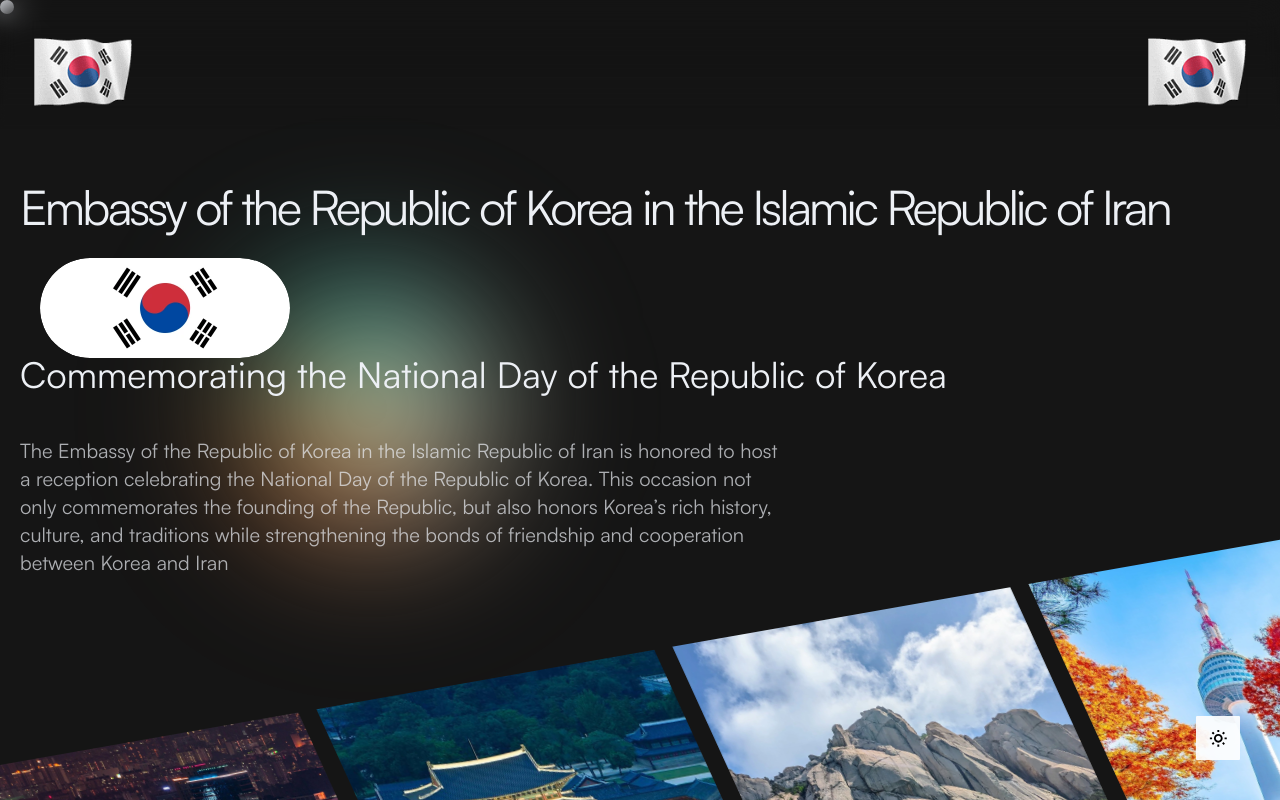
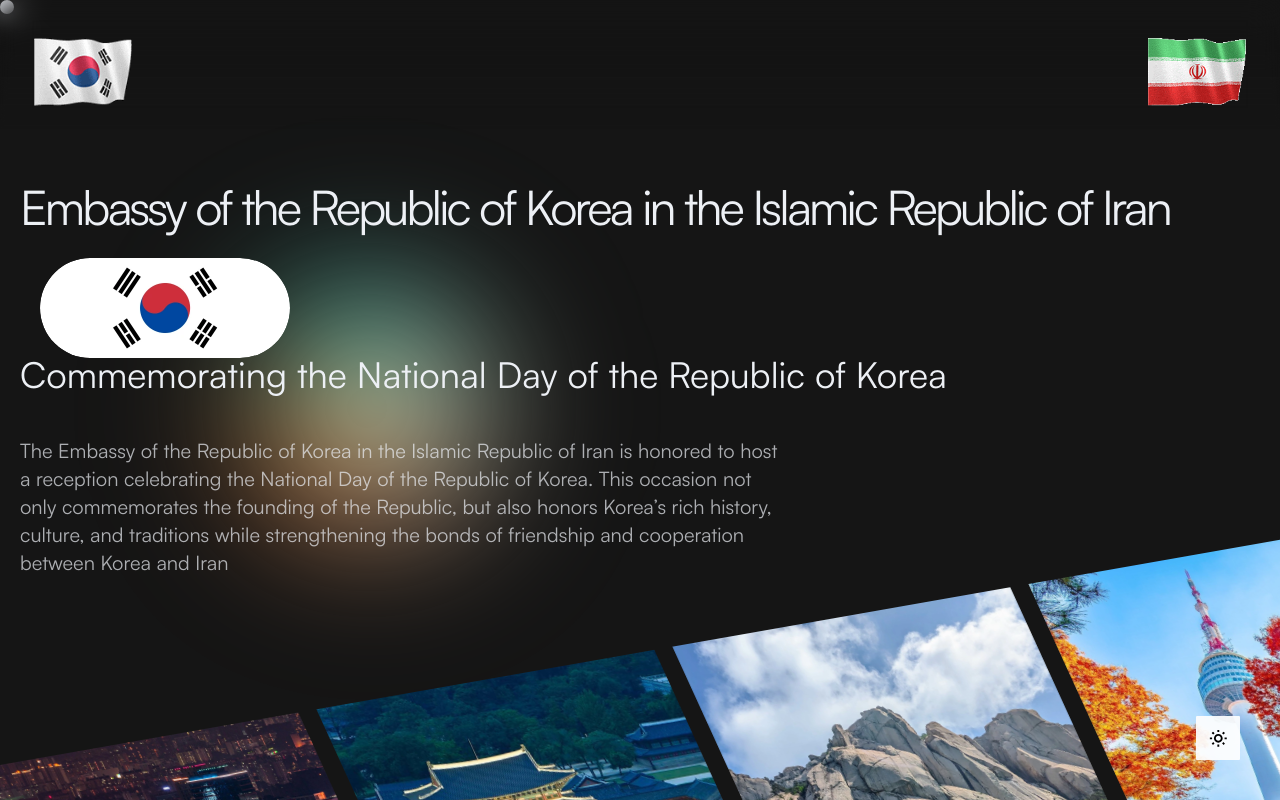
Before and after one commit to bardia1375/Korea-Istgah, a Next.js app: page / in a window 1280 px wide. Shown: the top 800 px of the page. Built offline with nearby package versions, Linux system fonts and the light colour scheme.

Commit message:
add iraninan logo

```diff
--- a/components/shared/Navbar.tsx
+++ b/components/shared/Navbar.tsx
@@ -1,6 +1,7 @@
 'use client'
 
 import logoDark from '@/public/images/500in200-/South-Korea-m.gif'
+import iranLogo from '@/public/images/iran-flag-animation.gif'
 import logo from '@/public/images/500in200-/South-Korea-m.gif'
 import { gsap } from 'gsap'
 import Image from 'next/image'
@@ -306,7 +307,7 @@ export default function Navbar() {
               /> */}
             <Image
               className="mt-4 hidden max-h-[68px] w-auto dark:inline-block"
-              src={logoDark}
+              src={iranLogo}
               alt="logo"
               width={136}
               height={68}
```
Also changed, not shown: public/images/Iran_180-animated-flag-gifs.gif (added), public/images/iran-flag-animation.gif (added).
